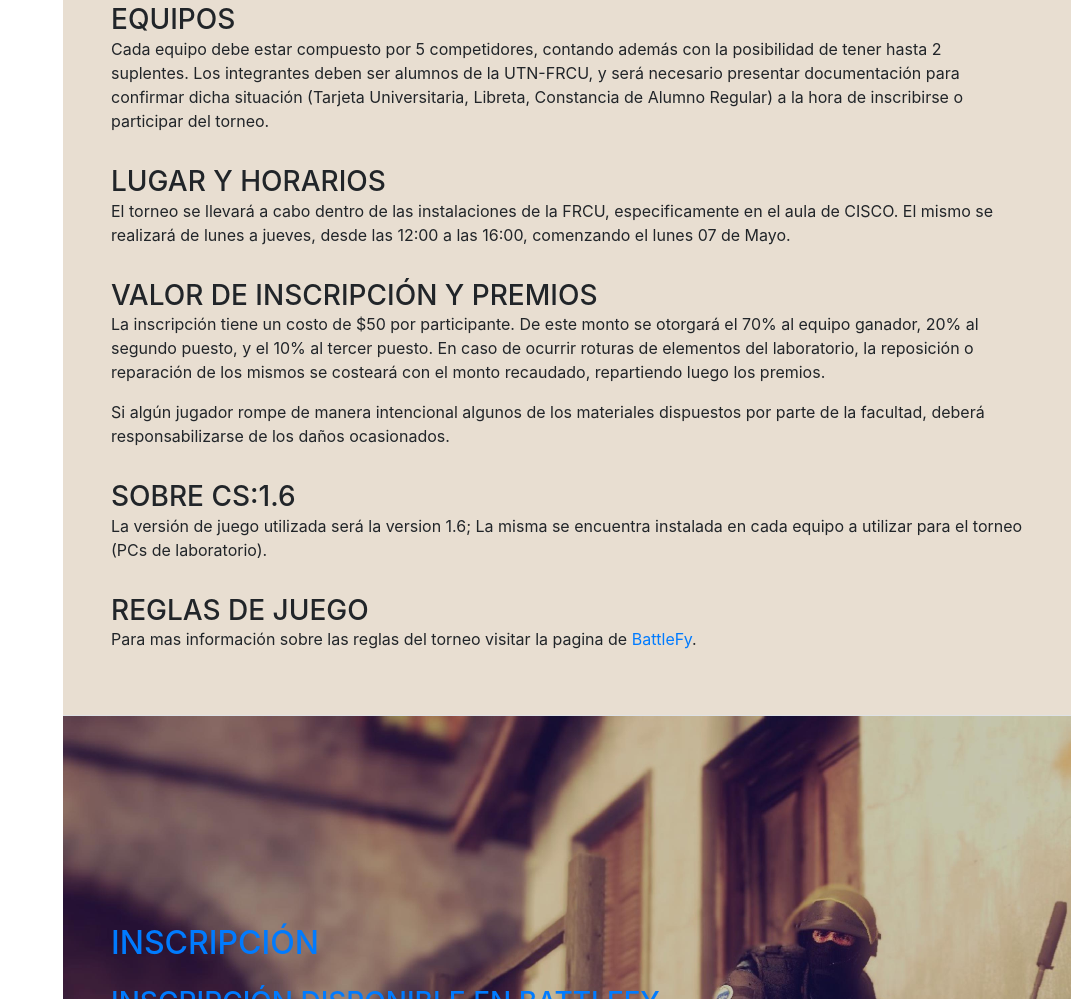
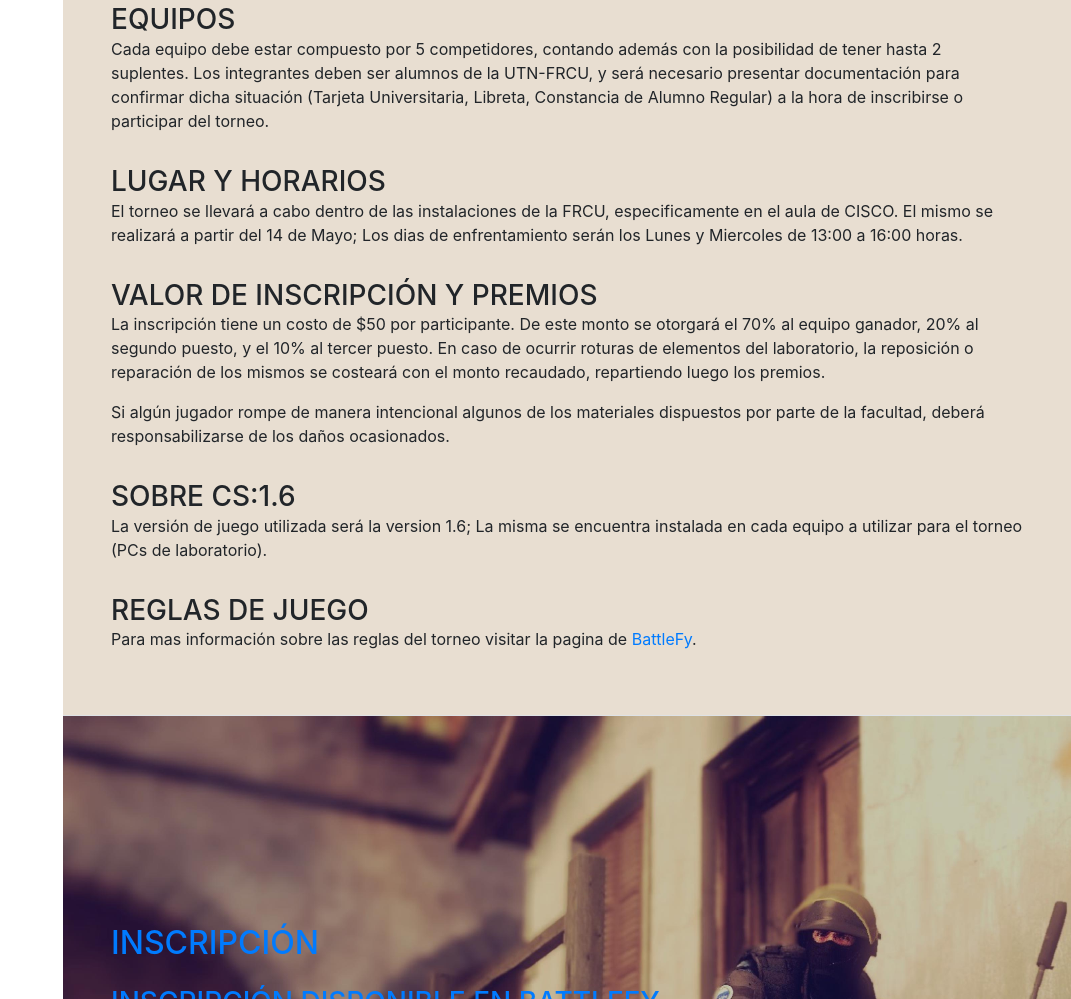
Before and after one commit to luisftt/luisftt.github.io, a website with bundled scripts: page index.html in a window 1280 px wide. Shown: the part 931-1930 px from the top of the page, without its empty margins (209-1280 px from the left). Built offline with nearby package versions, Linux system fonts and the light colour scheme; a web font is replaced by a local one.

Commit message:
Update
- Dates
- Calendary

```diff
--- a/index.html
+++ b/index.html
@@ -122,7 +122,7 @@
             <div class="resume-content mr-auto">
               <h3 class="mb-0">Lugar y horarios</h3>
               <!--<div class="subheading mb-3">Intelitec Solutions</div> SUBTITULO -->
-              <p>El torneo se llevará a cabo dentro de las instalaciones de la FRCU, especificamente en el aula de CISCO. El mismo se realizará de lunes a jueves, desde las 12:00 a las 16:00, comenzando el lunes 07 de Mayo.</p>
+              <p>El torneo se llevará a cabo dentro de las instalaciones de la FRCU, especificamente en el aula de CISCO. El mismo se realizará a partir del 14 de Mayo; Los dias de enfrentamiento serán los Lunes y Miercoles de 13:00 a 16:00 horas.</p>
             </div>
           </div>
 
```
